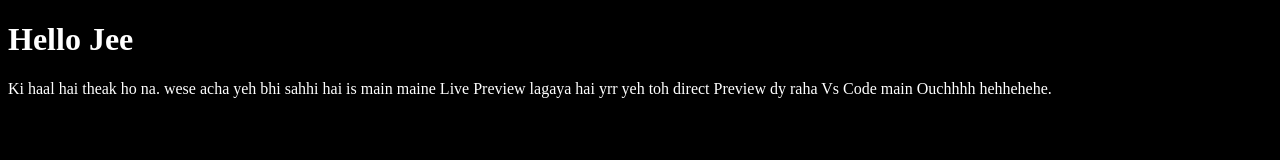
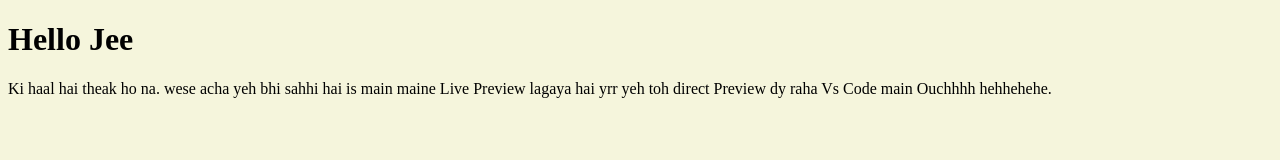
Before and after one commit to munsifniazi/WebDevJourney, a plain HTML site: page Day1/index.html in a window 1280 px wide. Drawn offline with Linux system fonts and the light colour scheme.

Commit message:
Created CSS File
Created CSS File for better Visuals

```diff
--- a/Day1/style.css
+++ b/Day1/style.css
@@ -1,4 +1,4 @@
 body {
-  background-color: black;
-  color: white;
+  background-color: beige;
+  color: black;
 }
```
